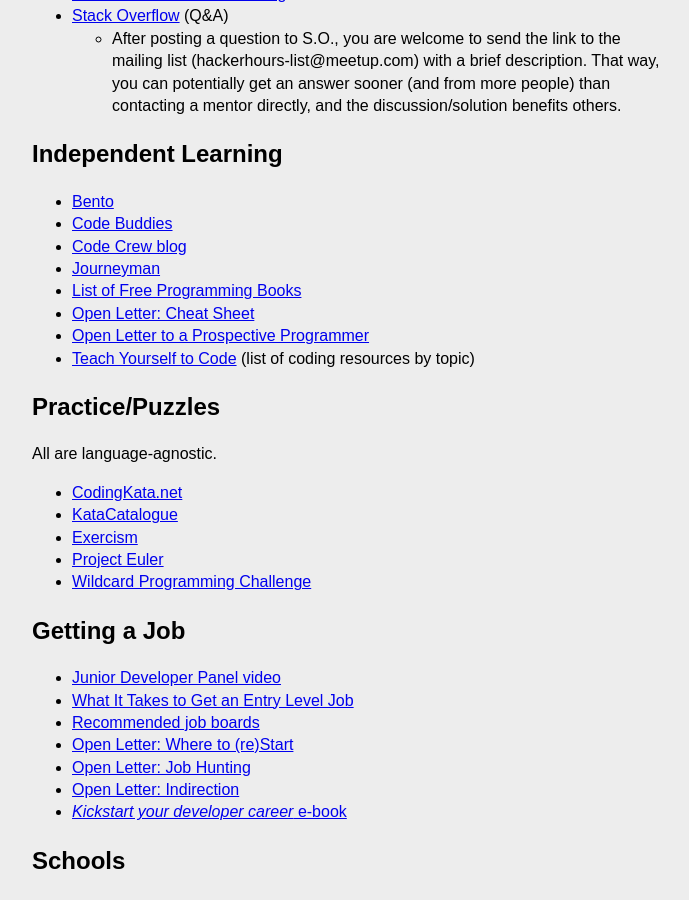
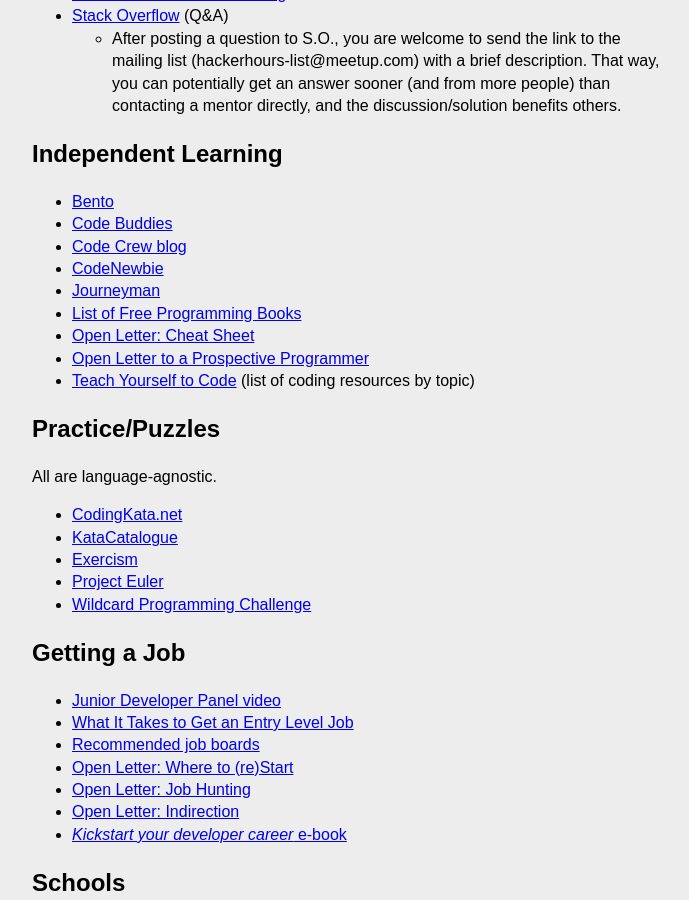
Before and after one commit to HackerHours/hackerhours.org, a Jekyll site: the page built from resources.md, in a window 1280 px wide and 900 px high, scrolled down 646 px. Shown: the whole window, without its empty margins (288-977 px from the left). Built offline with Jekyll 4.4.1, drawn with Linux system fonts in a browser that asks for light colours; some web fonts are replaced; comment, search, counter and statistics services are not loaded.

Commit message:
link to CodeNewbie

```diff
--- a/resources.md
+++ b/resources.md
@@ -21,6 +21,7 @@
 * [Bento](http://www.bento.io)
 * [Code Buddies](http://codebuddies.org/?rc=hh)
 * [Code Crew blog](http://blog.codecrew.co/)
+* [CodeNewbie](http://www.codenewbie.org/)
 * [Journeyman](https://plus.google.com/communities/113669203485569960566?cfem=1)
 * [List of Free Programming Books](http://resrc.io/list/10/list-of-free-programming-books/)
 * [Open Letter: Cheat Sheet](http://afeld.me/nerdery/4010407)
```
